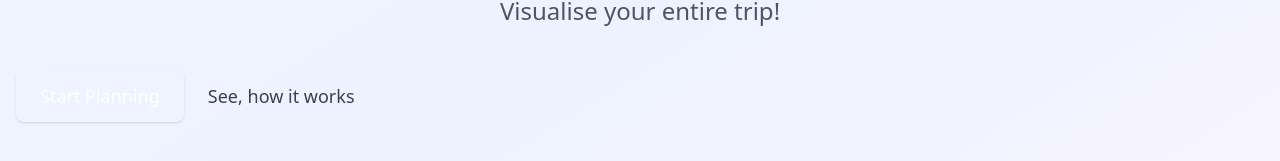
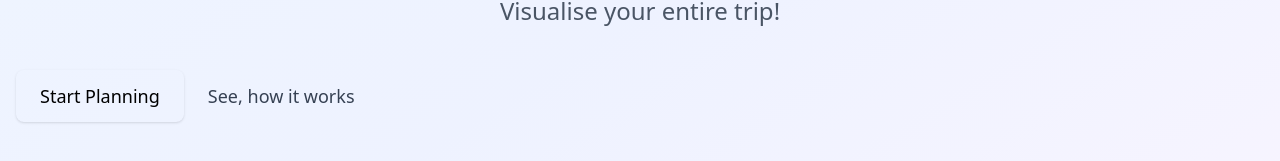
Before and after one commit to ChigrinDmitry/travel-mate, a React (Vite) app: page / in a window 1280 px wide. Shown: the part 383-544 px from the top of the page. Built offline with nearby package versions, Linux system fonts and the light colour scheme.

Commit message:
style: change color of primary button

```diff
--- a/src/shared/ui/Button.tsx
+++ b/src/shared/ui/Button.tsx
@@ -10,10 +10,10 @@ export const Button = forwardRef<HTMLButtonElement, ButtonProps>(
         const baseStyles = 'rounded-lg font-mediom transition-all duration-200 disabled:opacity-50 disabled:cursor-not-allowed';
 
         const variantStyles = {
-            primary: 'bg-primary-600 text-white hover:bg-primary-700 shadow-sm hover:shadow-md',
+            primary: 'bg-primary-600 text-black hover:bg-primary-700 shadow-sm hover:shadow-md',
             secondary: 'bg-gray-200 text-gray-900 hover:bg-gray-300',
             ghost: 'text-gray-700 hover:bg-gray-100',
-            danger: 'bg-red-600 text-white hover:bg-red-700 shadow-sm',
+            danger: 'bg-red-600 text-red hover:bg-red-700 shadow-sm',
         };
 
         const sizeStyles = {
```
